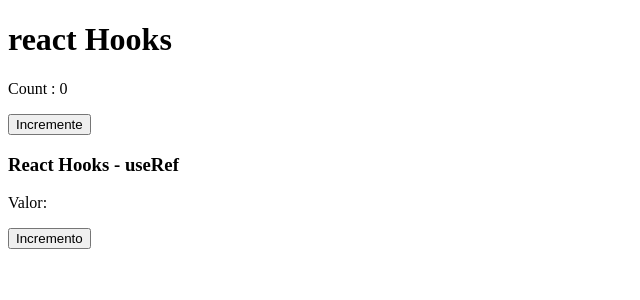
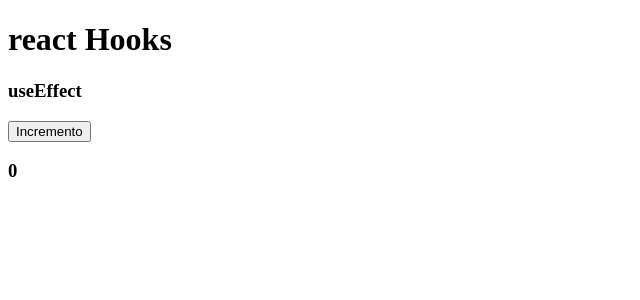
Before and after one commit to reginaldo-miranda/reactJoaoRibeiro, a React (Vite) app: page / in a window 1280 px wide. Shown: the top 300 px of the page, without its empty margins (0-640 px from the left). Built offline with nearby package versions, Linux system fonts and the light colour scheme.

Commit message:
primeiro useeffect

```diff
--- a/src/App.jsx
+++ b/src/App.jsx
@@ -60,7 +60,7 @@
 }
 
 export default App  */
-import React from "react";
+import React, { useEffect } from "react";
 //import { useState } from "react";
 //import HooksState01 from "./components/UseState01";
 //import HooksState02 from "./components/UseState02";
@@ -75,8 +75,9 @@
 //import HooksState12 from "./components/UseState12";
 //import HooksState13 from "./components/UseState13";
 //import HooksState14 from "./components/UseState14";
-import HooksState15 from "./components/UseState15";
-import HooksState16 from "./components/UseRef16";
+//import HooksState15 from "./components/UseState15";
+//import HooksState16 from "./components/UseRef16";
+import HooksEffect17 from "./components/useEffect17"
 
 export default () => {
   return (
@@ -96,8 +97,10 @@
       {/*<HooksState12 />*/}
       {/*<HooksState13 />*/}
       {/*<HooksState14/>*/}
-      <HooksState15></HooksState15>
-      <HooksState16/>
+      {/*<HooksState15/>*/}
+      {/*<HooksState16/>*/}
+      <HooksEffect17/>
+
     </>
   );
 };
--- /dev/null
+++ b/src/components/useEffect17.jsx
@@ -0,0 +1,29 @@
+import React, {useState, useEffect, Component} from "react";
+
+export default () => {
+
+
+    const [valor,  setValor] = useState(0)
+
+    function incremento(){
+        setValor(valor + 1)
+    }
+
+    useEffect(() => {
+
+        console.log('Componente iniciado')
+    },[]) // vazio executa somente uma vez
+
+
+
+    return(
+        <>
+
+            <h3>useEffect</h3>
+            <button onClick={incremento} >Incremento</button>
+            <h3>{valor}</h3>
+        </>
+    )
+
+}
+// aula 29
```
